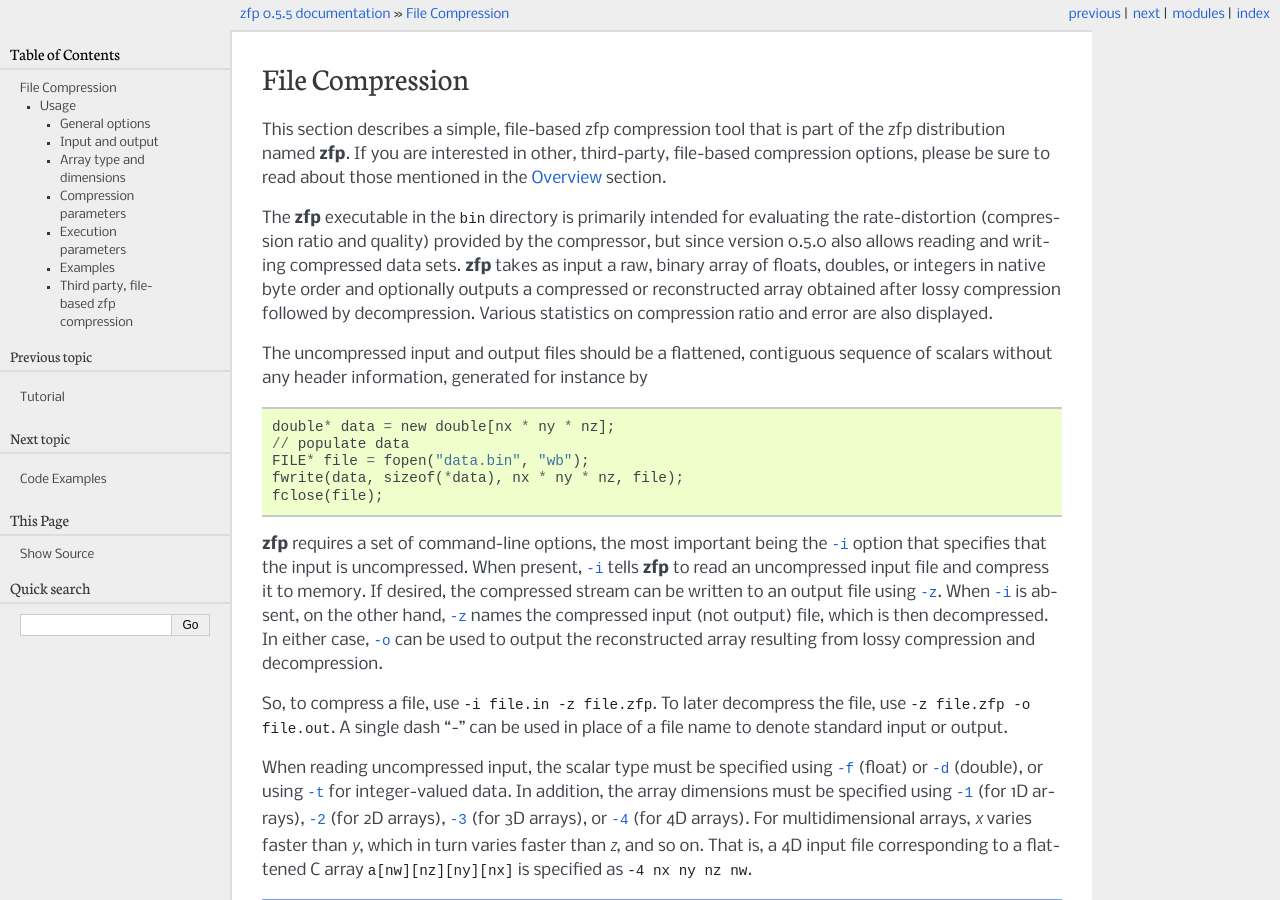
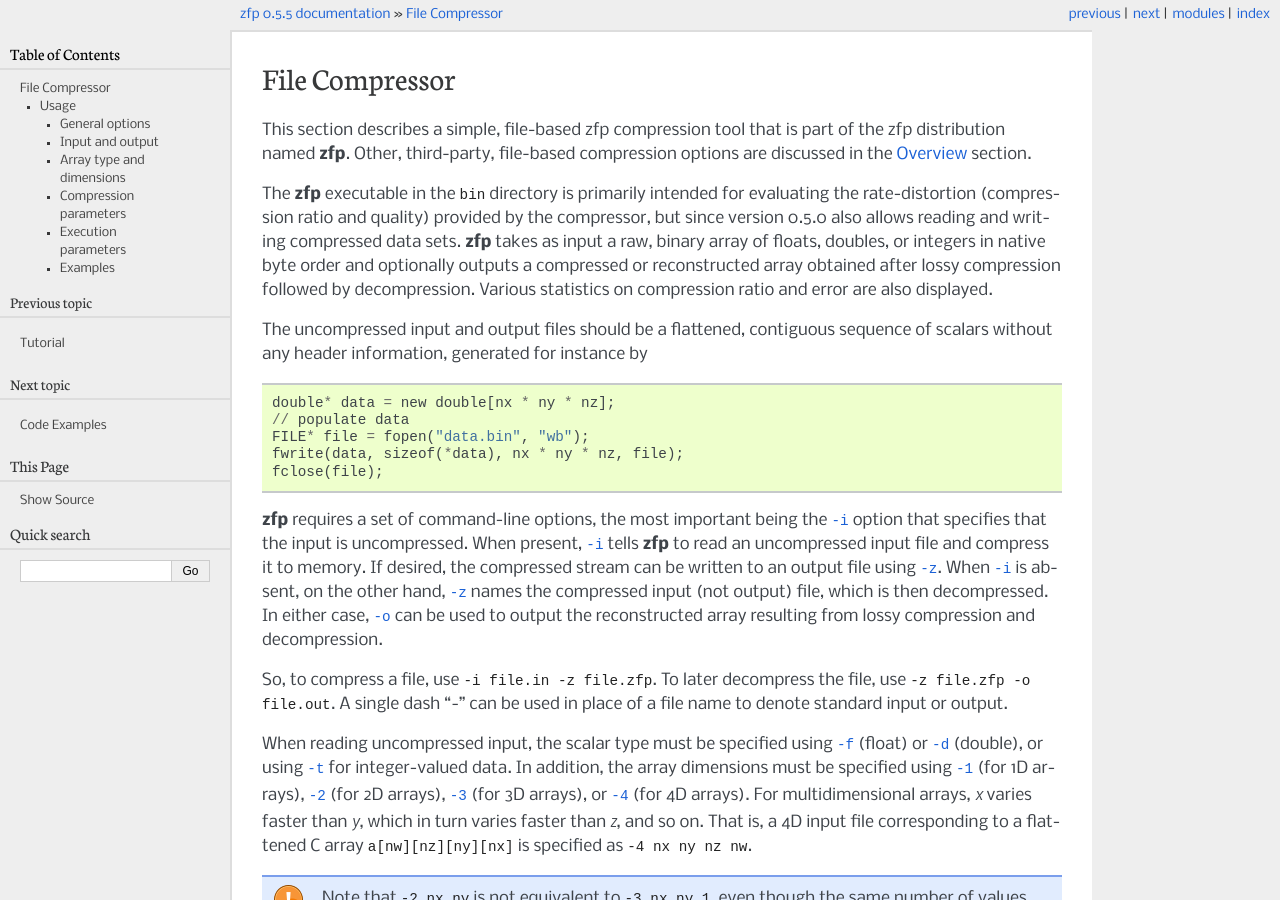
Before and after one commit to LLNL/zfp, a Sphinx documentation site: the page built from docs/source/zfpcmd.rst, in a window 1280 px wide and 900 px high. Built offline with Sphinx 7.4.7, drawn with Linux system fonts in a browser that asks for light colours; formulas are drawn with MathJax 3; some of the changed text lies outside the part shown.

Commit message:
Minor documentation changes

```diff
--- a/docs/source/zfpcmd.rst
+++ b/docs/source/zfpcmd.rst
@@ -2,13 +2,13 @@
 
 .. _zfpcmd:
 
-File Compression
-================
+File Compressor
+===============
 
 This section describes a simple, file-based |zfp| compression tool that is
-part of the |zfp| distribution named |zfpcmd|. If you are interested in
-other, third-party, file-based compression options, please be sure to read
-about those mentioned in the :ref:`Overview <overview>` section.
+part of the |zfp| distribution named |zfpcmd|.  Other, third-party,
+file-based compression options are discussed in the
+:ref:`Overview <overview>` section.
 
 The |zfpcmd| executable in the :file:`bin` directory is primarily
 intended for evaluating the rate-distortion (compression ratio and quality)
@@ -257,8 +257,3 @@ Examples
   * :code:`-d -1 1000000 -a 1e-9` : compression of 1,000,000 doubles with < 10\ :sup:`-9` max error
   * :code:`-d -1 1000000 -c 64 64 0 -1074` : 4x fixed-rate compression of 1,000,000 doubles
   * :code:`-x omp=16,256` : parallel compression with 16 threads, 256-block chunks
-
-Third party, file-based |zfp| compression
-^^^^^^^^^^^^^^^^^^^^^^^^^^^^^^^^^^^^^^^^^
-Several additional, third-party options for using |zfp| to compress data to files
-are described in the :ref:`Overview <overview>` section.
```
